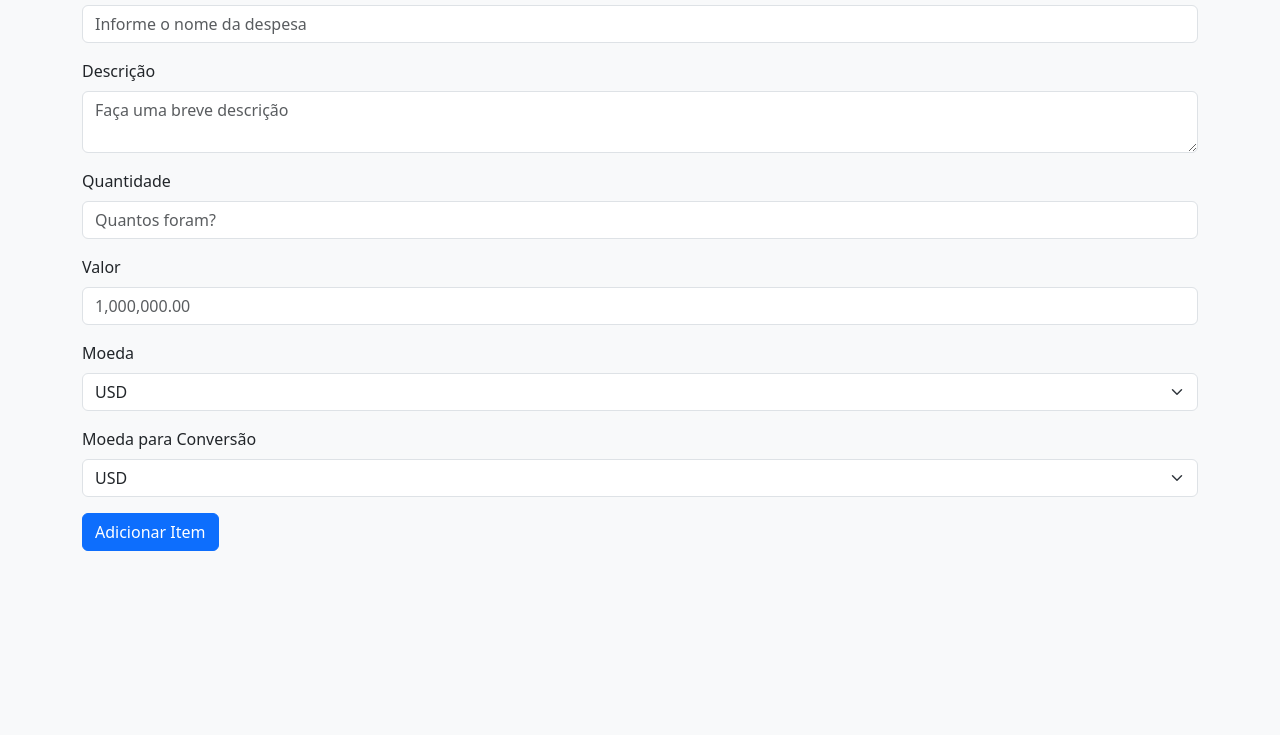
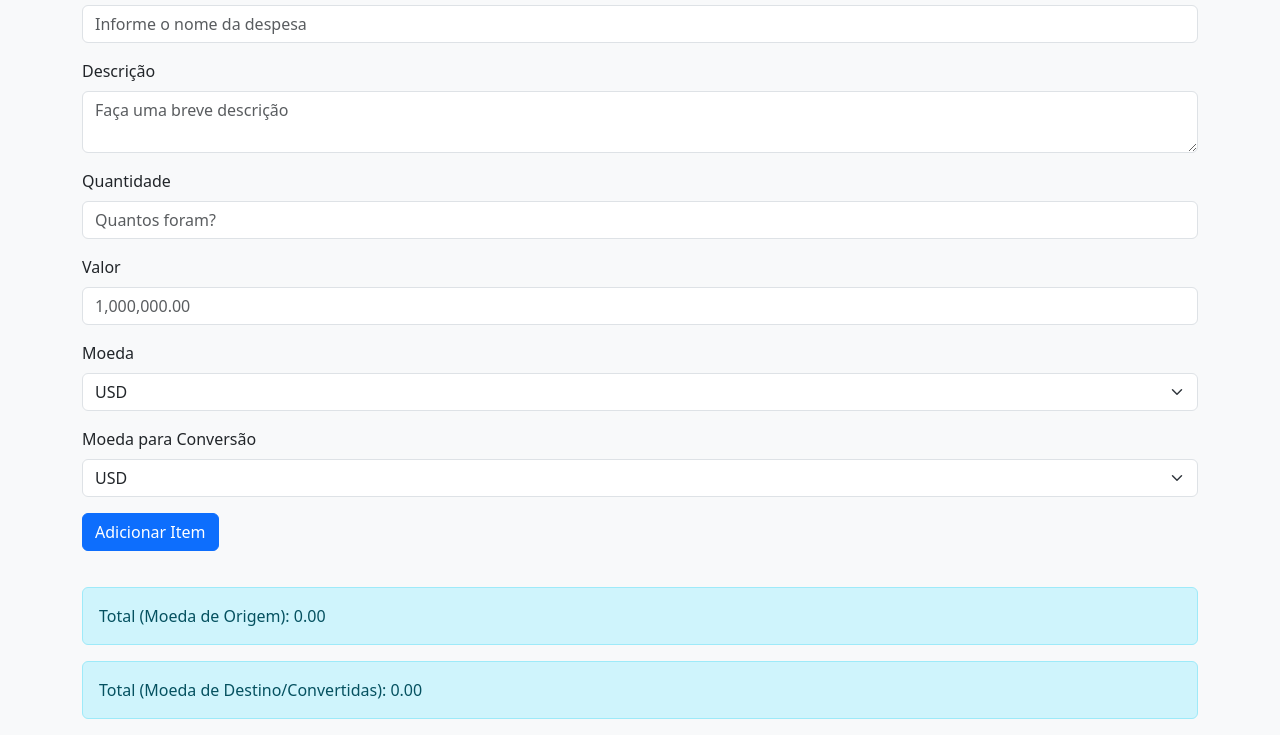
Before and after one commit to ulissesmb/pwa-crud, a website: page public/index.html in a window 1280 px wide. Shown: the part 131-866 px from the top of the page. Before the commit the page ends 800 px from the top, so only its background shows below. Drawn offline with nearby package versions, Linux system fonts and the light colour scheme.

Commit message:
Incluindo total dos valores na pagina

```diff
--- a/public/app.js
+++ b/public/app.js
@@ -10,6 +10,9 @@ document.addEventListener('DOMContentLoaded', () => {
     const itemIdInput = document.getElementById('itemId');
     const saveButton = document.getElementById('saveButton');
     const cancelButton = document.getElementById('cancelButton');
+    const totalValueDiv = document.getElementById('totalValue');
+    const totalConvertedValueDiv = document.getElementById('totalConvertedValue');
+
 
     const API_URL = 'https://api.exchangerate-api.com/v4/latest/';
 
@@ -17,7 +20,12 @@ document.addEventListener('DOMContentLoaded', () => {
     const loadItems = () => {
         const items = JSON.parse(localStorage.getItem('items')) || [];
         itemList.innerHTML = '';
+        let totalValue = 0;
+        let totalConvertedValue = 0;
         items.forEach((item, index) => {
+            totalValue += parseFloat(item.value);
+            totalConvertedValue += parseFloat(item.convertedValue)
+
             const listItem = document.createElement('li');
             listItem.className = 'list-group-item d-flex justify-content-between align-items-center container';
             listItem.innerHTML = `
@@ -52,6 +60,8 @@ document.addEventListener('DOMContentLoaded', () => {
             listItem.appendChild(buttonGroup);
             itemList.appendChild(listItem);
         });
+        totalValueDiv.textContent = `Total (Moeda de Origem): ${totalValue.toFixed(2)}`;
+        totalConvertedValueDiv.textContent = `Total (Moeda de Destino/Convertidas): ${totalConvertedValue.toFixed(2)}`;
     };
 
     //metodo para realizar o registro dos valores para o localStorage
--- a/public/index.html
+++ b/public/index.html
@@ -49,6 +49,10 @@
             <button type="button" class="btn btn-secondary" id="cancelButton" style="display: none;">Cancelar</button>
         </form>
         <ul id="itemList" class="list-group"></ul>
+        <div class="totals">
+            <div id="totalValue" class="alert alert-info">Total de Moedas: 0</div>
+            <div id="totalConvertedValue" class="alert alert-info">Total de Moedas Convertidas: 0</div>
+        </div>
     </div>
     <script src="app.js"></script>
     <script>
--- a/public/styles.css
+++ b/public/styles.css
@@ -1,3 +1,8 @@
 body {
     background-color: #f8f9fa;
 }
+
+.totals {
+margin-top: 20px;
+
+}
--- a/server.js
+++ b/server.js
@@ -2,8 +2,7 @@ const express = require('express');
 const app = express();
 const path = require('path');
 
-const PORT = process.env.PORT || 80;
-
+const PORT = process.env.PORT || 8000;
 app.use(express.static(path.join(__dirname, 'public')));
 
 app.get('*', (req, res) => {
```
